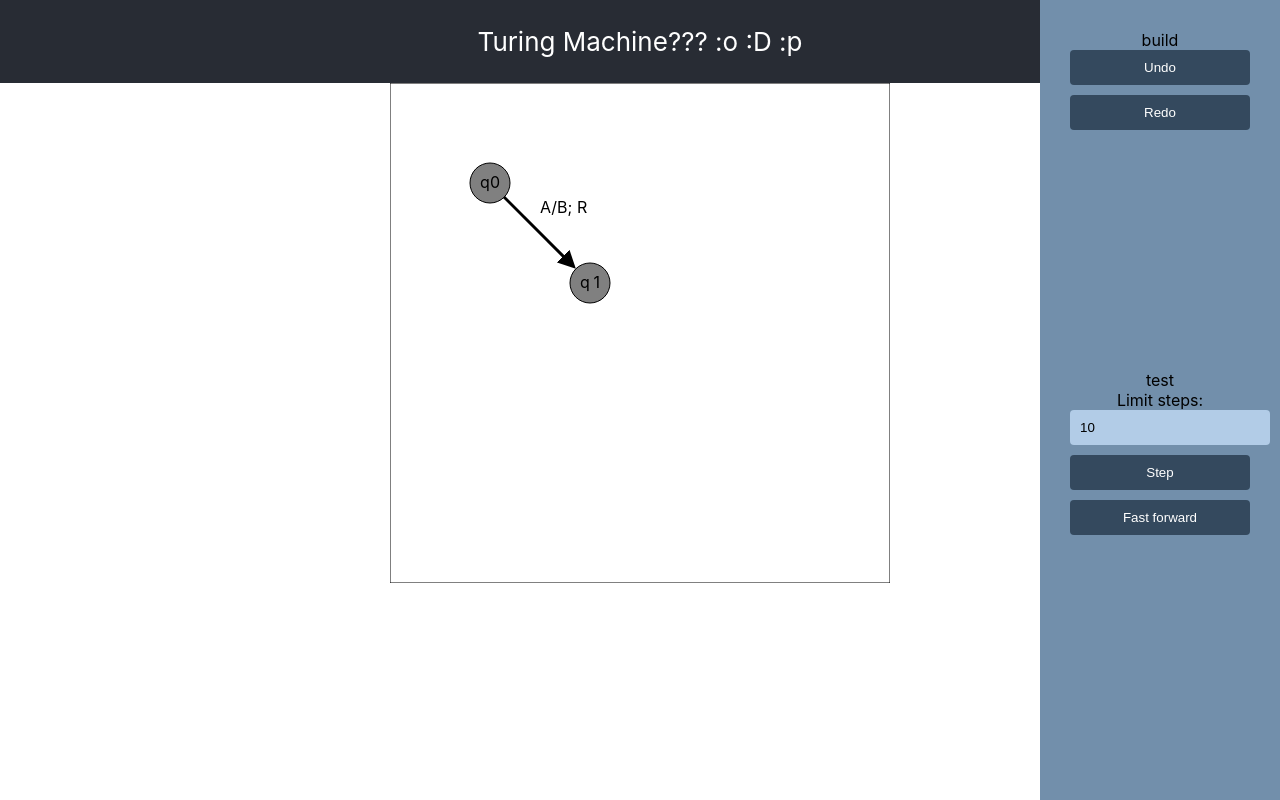
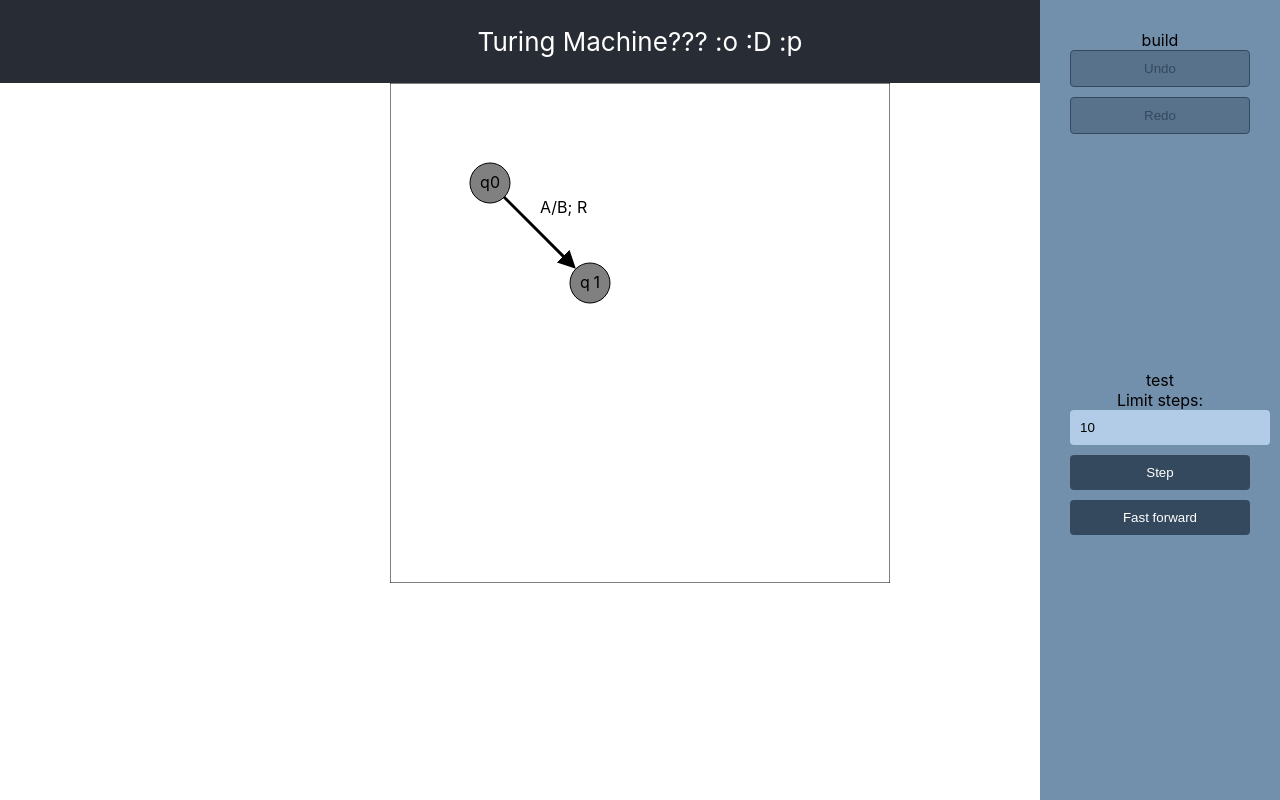
Before and after one commit to g-deng/tm-app, a React (Create React App) app: page / in a window 1280 px wide. Built offline with nearby package versions, Linux system fonts and the light colour scheme.

Commit message:
Debugged undo/redo buttons

```diff
--- a/src/App.css
+++ b/src/App.css
@@ -67,6 +67,13 @@
   transition: background-color 0.3s;
 }
 
+.sidebar-btn:disabled,
+.sidebar-btn[disabled]{
+  border: 1px solid #34495e;
+  background-color: #59728b;
+  color: #34495e;
+}
+
 .sidebar-input {
   display: block;
   width: 100%;
--- a/src/App.js
+++ b/src/App.js
@@ -12,8 +12,8 @@ function App() {
     { id: 2, from: 0, to: 1, label: "A/B; R"}
   ]);
   const [mode, setMode] = useState('build');
-  const [undoStack, setUndoStack] = useState([{}]); // {action, type, item}
-  const [redoStack, setRedoStack] = useState([{}]);
+  const [undoStack, setUndoStack] = useState([]); // {action, type, item}
+  const [redoStack, setRedoStack] = useState([]);
 
   return (
     <div className="App">
--- a/src/components/BuildWindow.jsx
+++ b/src/components/BuildWindow.jsx
@@ -24,8 +24,8 @@ function BuildWindow({undoStack, setUndoStack, redoStack, setRedoStack, states,
     const newState = {id: id, x: x, y: y, label:label};
     setStates([...states, newState]);
     setActive(id);
-    console.log(undoStack);
     setUndoStack([...undoStack, {action:'delete', type:'state', item:newState}]);
+    setRedoStack([]);
   };
 
   const newTransition = (s, t) => {
@@ -39,6 +39,7 @@ function BuildWindow({undoStack, setUndoStack, redoStack, setRedoStack, states,
     setTransitions([...transitions, newTransition]);
     setActive(id);
     setUndoStack([...undoStack, {action:'delete', type:'transition', item:newTransition}]);
+    setRedoStack([]);
   }
 
   const deleteItem = (id) => {
@@ -55,6 +56,7 @@ function BuildWindow({undoStack, setUndoStack, redoStack, setRedoStack, states,
       setTransitions(transitions.filter((item) => item.id !== id));
       setUndoStack([...undoStack, {action:'create', type:'transition', item:t}]);
     }
+    setRedoStack([]);
     setActive(null);
   }
 
--- a/src/components/SideBar.jsx
+++ b/src/components/SideBar.jsx
@@ -5,21 +5,19 @@ function SideBar({ mode, setMode, undoStack, setUndoStack, redoStack, setRedoSta
         if (mode !== 'build') return;
         const elem = undoStack.pop();
         console.log(elem);
-        console.log(undoStack);
-        console.log(redoStack);
         if (elem == null || elem.action == null) return;
         switch (elem.action) {
             case 'delete':
                 if (elem.type === 'state') {
                     setStates(states.filter(item => item.id !== elem.item.id));
                 } else if (elem.type === 'transition') {
-                    setStates(transitions.filter(item => item.id !== elem.item.id));
+                    setTransitions(transitions.filter(item => item.id !== elem.item.id));
                 }
                 elem.action = 'create';
                 setRedoStack([...redoStack, elem]);
                 break;
             case 'create':
-                if (elem.type === 'state') {
+                if (elem.type === 'state' && states.find((s)=>s.id === elem.item.id) == null) {
                     setStates([...states, elem.item]);
                 } else if (elem.type === 'transition') {
                     setTransitions([...transitions, elem.item]);
@@ -55,17 +53,15 @@ function SideBar({ mode, setMode, undoStack, setUndoStack, redoStack, setRedoSta
         if (mode !== 'build') return;
         const elem = redoStack.pop();
         console.log(elem);
-        console.log(undoStack);
-        console.log(redoStack);
         if (elem == null || elem.action == null) return;
         switch (elem.action) {
             case 'delete':
                 if (elem.type === 'state') {
                     setStates(states.filter(item => item.id !== elem.item.id));
                 } else if (elem.type === 'transition') {
-                    setStates(transitions.filter(item => item.id !== elem.item.id));
+                    setTransitions(transitions.filter(item => item.id !== elem.item.id));
                 }
-                elem.type = 'create';
+                elem.action = 'create';
                 setUndoStack([...undoStack, elem]);
                 break;
             case 'create':
@@ -74,7 +70,7 @@ function SideBar({ mode, setMode, undoStack, setUndoStack, redoStack, setRedoSta
                 } else if (elem.type === 'transition') {
                     setTransitions([...transitions, elem.item]);
                 }
-                elem.type = 'delete';
+                elem.action = 'delete';
                 setUndoStack([...undoStack, elem]);
                 break;
             case 'edit':
@@ -91,6 +87,7 @@ function SideBar({ mode, setMode, undoStack, setUndoStack, redoStack, setRedoSta
                 break;
             case 'delete-multiple':
                 setStates(states.filter(item => item.id !== elem.state.id));
+                if (elem.transitions != null && elem.transitions.length > 0)
                 setTransitions(transitions.filter(item => elem.transitions.find((t)=>t.id===item.id) != null));
                 elem.action = 'create-multiple';
                 setUndoStack([...undoStack, elem]);
@@ -108,8 +105,8 @@ function SideBar({ mode, setMode, undoStack, setUndoStack, redoStack, setRedoSta
                 onMouseDown={()=>setMode('build')}
             >
                 build
-               <button className='sidebar-btn' title='Undo' onClick={onUndo}>Undo</button>
-               <button className='sidebar-btn' title='Redo' onClick={onRedo}>Redo</button>
+               <button className='sidebar-btn' title='Undo' onClick={onUndo} disabled={undoStack.length <= 0}>Undo</button>
+               <button className='sidebar-btn' title='Redo' onClick={onRedo} disabled={redoStack.length <= 0}>Redo</button>
             </div>
 
             <div
--- a/src/components/TMTransition.jsx
+++ b/src/components/TMTransition.jsx
@@ -17,6 +17,7 @@ function TMTransition({ t, states, active, setActive, trigger, setTrigger}) {
 
     const fromState = states.find((s) => s.id === t.from);
     const toState = states.find((s) => s.id === t.to);
+    if (fromState == null || toState == null) return <></>;
     const distX = (toState.x - fromState.x);
     const distY = (toState.y - fromState.y);
     const dist = Math.sqrt(Math.pow(distX,2) + Math.pow(distY,2));
```
